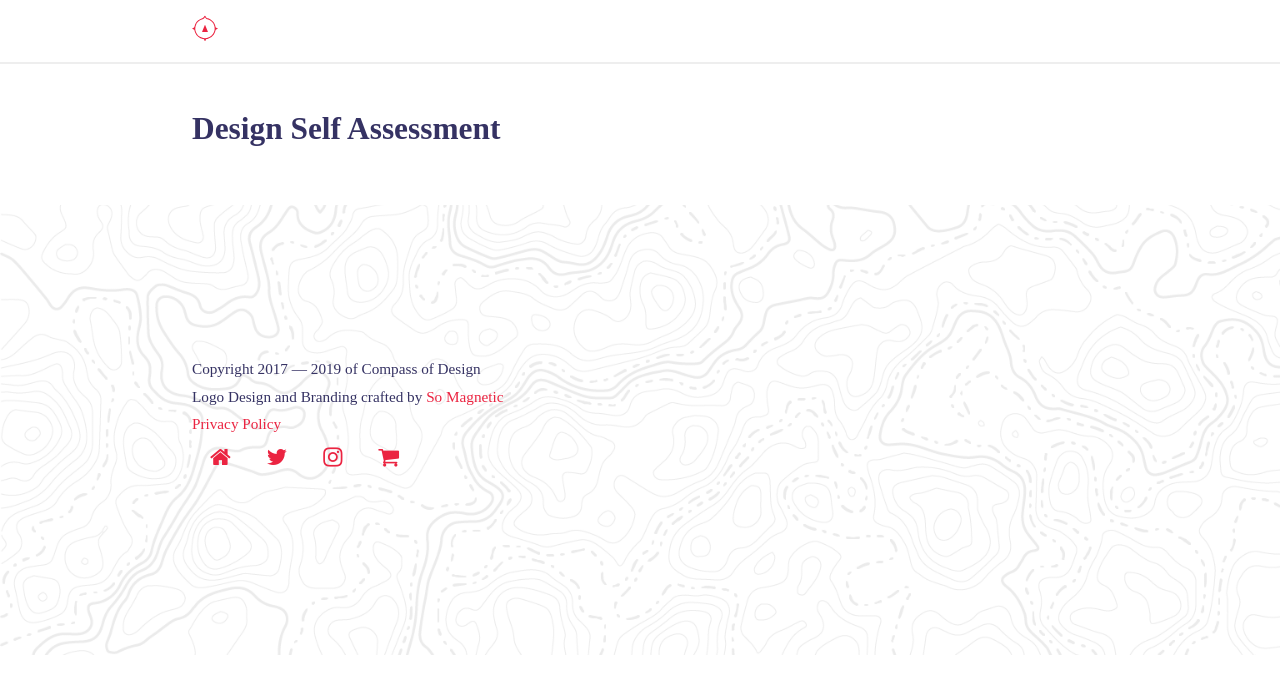
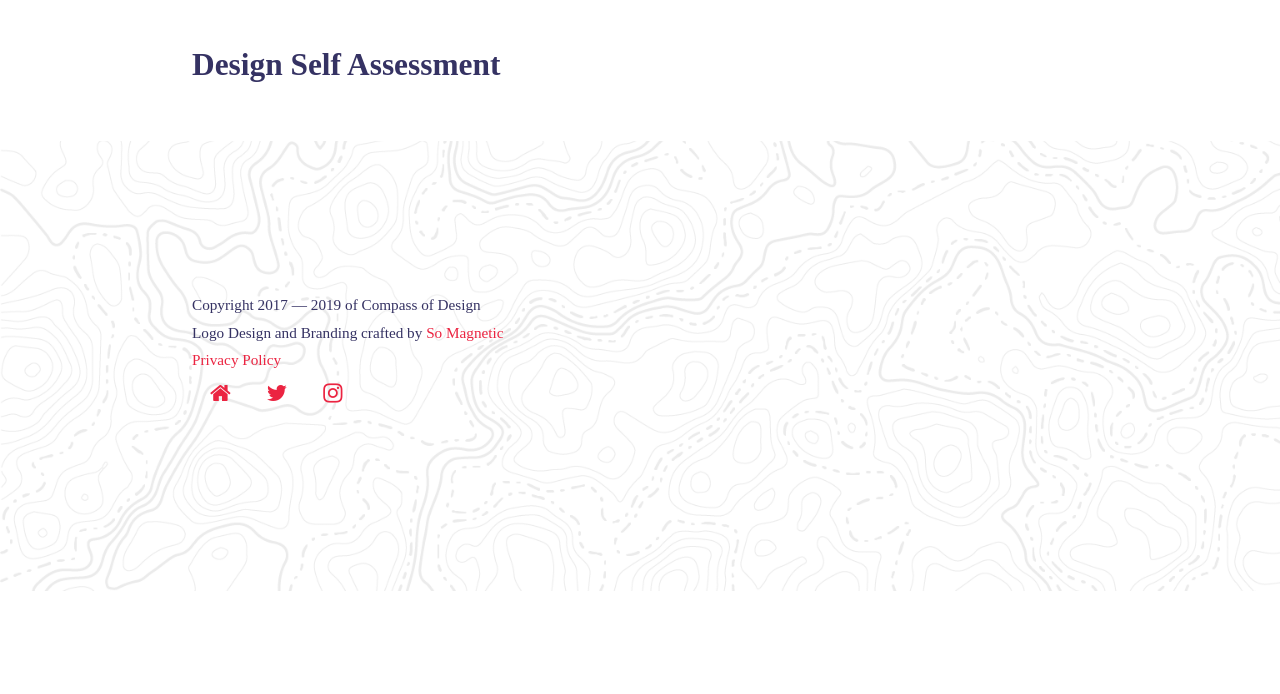
Before and after one commit to compassofdesign/site, a Jekyll site: the page built from learning-path/index.html, in a window 1280 px wide. Shown: the top 694 px of the page. Built offline with Jekyll 4.4.1, drawn with Linux system fonts in a browser that asks for light colours; nearby versions of some CDN libraries; some web fonts are replaced; a script that is not in the unit is left out; some of the changed lines change nothing that is shown.

Commit message:
Update default.html

```diff
--- a/_layouts/default.html
+++ b/_layouts/default.html
@@ -19,9 +19,9 @@
     <link rel="canonical" href=" {{ site.url }}{{ page.url }}" />
 
     <meta name="twitter:card" content="summary_large_image" />
-    <meta name="twitter:site" content="@itssomagnetic" />
-    <meta name="twitter:creator" content="@itssomagnetic" />
-    <meta name="twitter:url" content="https://compassofdesign.com" />
+    <meta name="twitter:site" content="@compassofdesign" />
+    <meta name="twitter:creator" content="@compassofdesign" />
+    <meta name="twitter:url" content="https://switchtoxd.com" />
     <meta name="twitter:title" content="{{page.title}}" />
     <meta name="twitter:description" content="{{page.description | truncate: 196}}" />
     <meta name="twitter:image" content="{% if page.cdn %}{{page.cdn}}{% elsif page.index_image %}https://compassofdesign.com{{page.index_image}}{% else %}https://compassofdesign.com/assets/img/index.jpg{% endif %}" />
@@ -61,7 +61,7 @@
   <body class="main">
 
     <input type="checkbox" class="hidden " data-continue="true" id="toggle" name="toggle" value="" >
-    <nav class="container navigation transition" id="nav">
+<!--     <nav class="container navigation transition" id="nav">
       <article class="row">
         <label class="transition toggle " for="toggle"><img src="{{site.baseurl}}/assets/img/cod-avatar.svg" alt="" /></label>
         <ul class="module">
@@ -77,7 +77,7 @@
           <li class="list-item-6">{% if page.url contains '/community' %}<a href="#join" class="button">Register{% else %}<a href="{{site.baseurl}}/community" class="button">Register {% endif %}</a></li>
         </ul>
       </article>
-    </nav>
+    </nav> -->
     <label class="transition escape " for="toggle"><span style="opacity: 0">close</span></label>
     <main>
       {{content}}
@@ -87,7 +87,7 @@
           <div class="landing module">
             <h6>Copyright 2017 &mdash; {{ site.time | date: '%Y' }} of Compass of Design</h6><h6>Logo Design and Branding crafted by <a href="https://somagnetic.com">So Magnetic</a></h6>
           <h6><a href="{{site.baseurl}}/archive/privacy-policy">Privacy Policy</a></h6>
-            <h3><a href="https://compassofdesign.com"><i class="fa fa-home"><span>Home</span></i><a href="https://twitter.com/compassofdesign" target="_blank"><i class="fa fa-twitter"><span>twitter</span></i></a><a href="https://instagram.com/compassofdesign" target="_blank"><i class="fa fa-instagram"><span>instagram</span></i></a><a href="https://buy.compassofdesign.com/" target="_blank"><i class="fa fa-shopping-cart"><span>shop</span></i></a> </h3>
+            <h3><a href="https://compassofdesign.com"><i class="fa fa-home"><span>Home</span></i><a href="https://twitter.com/compassofdesign" target="_blank"><i class="fa fa-twitter"><span>twitter</span></i></a><a href="https://instagram.com/compassofdesign" target="_blank"><i class="fa fa-instagram"><span>instagram</span></i></a> </h3>
         </div>
       </article>
     </footer>
```
